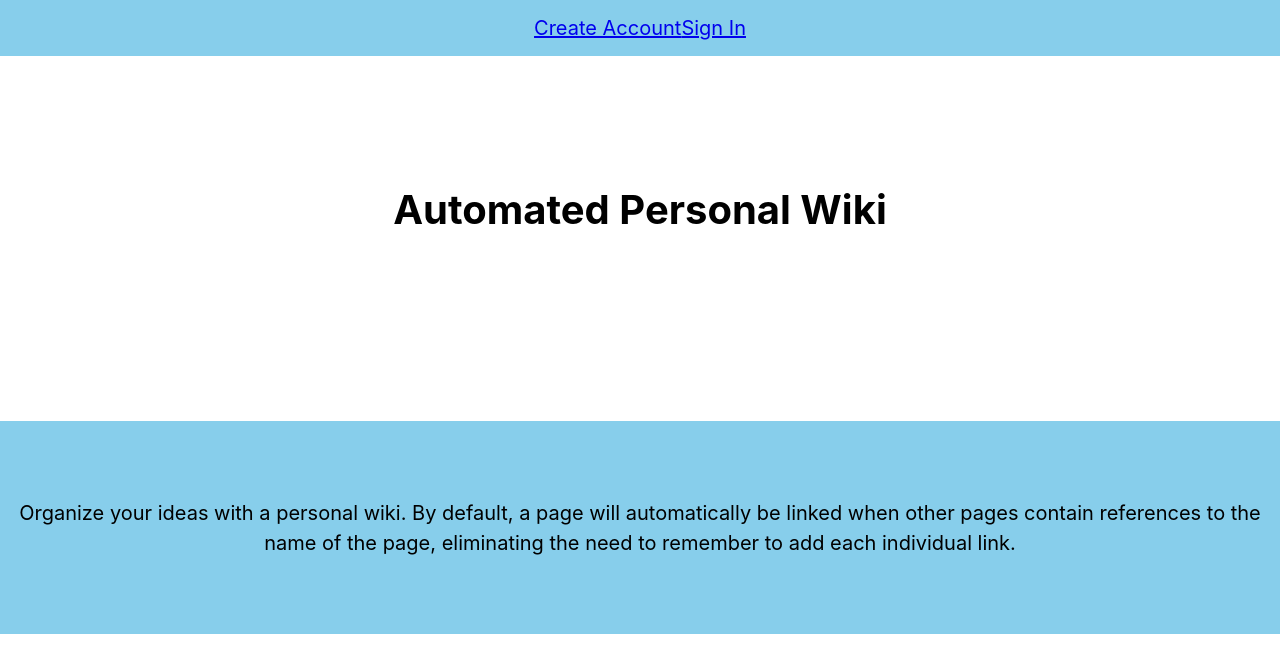
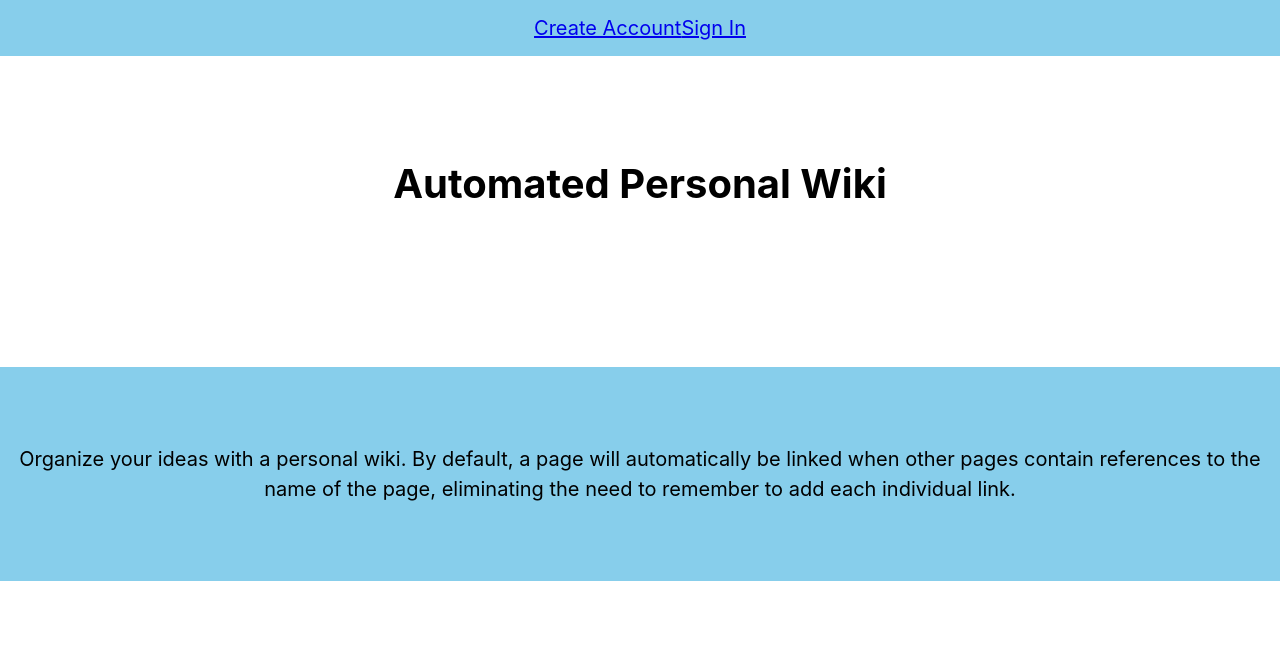
Before and after one commit to davidbolin1016/wiki-client, a React (Create React App) app: page / in a window 1280 px wide. Shown: the top 672 px of the page. Built offline with nearby package versions, Linux system fonts and the light colour scheme.

Commit message:
header directly within header component

```diff
--- a/src/components/LandingPage/LandingPage.css
+++ b/src/components/LandingPage/LandingPage.css
@@ -18,6 +18,9 @@ nav {
 
 header {
   padding: 12% 0;
+  display: block;
+  font-size: 2em;
+  font-weight: bold;
 }
 
 section {
--- a/src/components/LandingPage/LandingPage.js
+++ b/src/components/LandingPage/LandingPage.js
@@ -11,7 +11,7 @@ export default class LandingPage extends React.Component {
         </nav>
         <main role="main">
           <header role="banner">
-            <h1>Automated Personal Wiki</h1>
+            Automated Personal Wiki
           </header>
           <section>
             Organize your ideas with a personal wiki. By default, a page will automatically be linked when other pages contain references to the name of the page, eliminating the need to remember to add each individual link.
```
